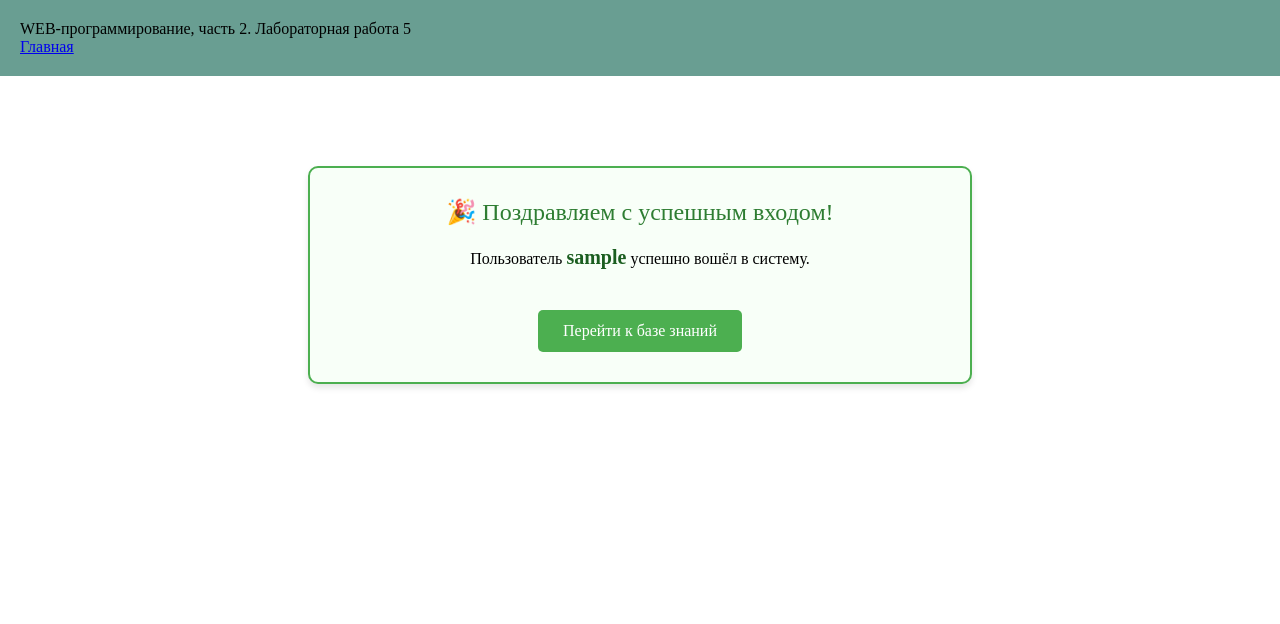
After one commit to Viktor636/web-back-labs, a Flask app: template templates/lab5/success_login.html in a window 1280 px wide. The commit adds this page. Shown: the top 624 px of the page. Run offline with Flask 3, Linux system fonts and the light colour scheme; the template is opened without the code that fills it: most values are stand-ins (such as "Sample title", 1, 10 or a date in 2020).

Commit message:
Аутентификация

```diff
--- a/templates/lab5/lab5.html
+++ b/templates/lab5/lab5.html
@@ -77,5 +77,5 @@
         <li><a href="/lab5/create">Создать статью</a></li>
     </ul>
 </div>
-<div class="anonymous">Анонимус</div>
+<div class="anonymous">{{ login }}</div>
 {% endblock %}
--- /dev/null
+++ b/templates/lab5/success_login.html
@@ -0,0 +1,54 @@
+{% extends "base.html" %}
+
+{% block lab %}Лабораторная работа 5{% endblock %}
+
+{% block main %}
+<style>
+    .success-container {
+        max-width: 600px;
+        margin: 50px auto;
+        padding: 30px;
+        background-color: #f8fff8;
+        border-radius: 10px;
+        border: 2px solid #4CAF50;
+        text-align: center;
+        box-shadow: 0 4px 6px rgba(0,0,0,0.1);
+    }
+
+    .success-message {
+        color: #2E7D32;
+        font-size: 24px;
+        margin-bottom: 20px;
+    }
+
+    .user-login {
+        color: #1B5E20;
+        font-weight: bold;
+        font-size: 20px;
+    }
+
+    .continue-link {
+        display: inline-block;
+        margin-top: 25px;
+        padding: 12px 25px;
+        background-color: #4CAF50;
+        color: white;
+        text-decoration: none;
+        border-radius: 5px;
+        font-size: 16px;
+        transition: background-color 0.3s;
+    }
+
+    .continue-link:hover {
+        background-color: #45a049;
+    }
+</style>
+
+<div class="success-container">
+    <div class="success-message">🎉 Поздравляем с успешным входом!</div>
+
+    <p>Пользователь <span class="user-login">{{ login }}</span> успешно вошёл в систему.</p>
+
+    <a href="/lab5" class="continue-link">Перейти к базе знаний</a>
+</div>
+{% endblock %}
```
Also changed, not shown: lab5.py (+43 -2 lines), templates/lab5/login.html (added, +27 -0 lines).
